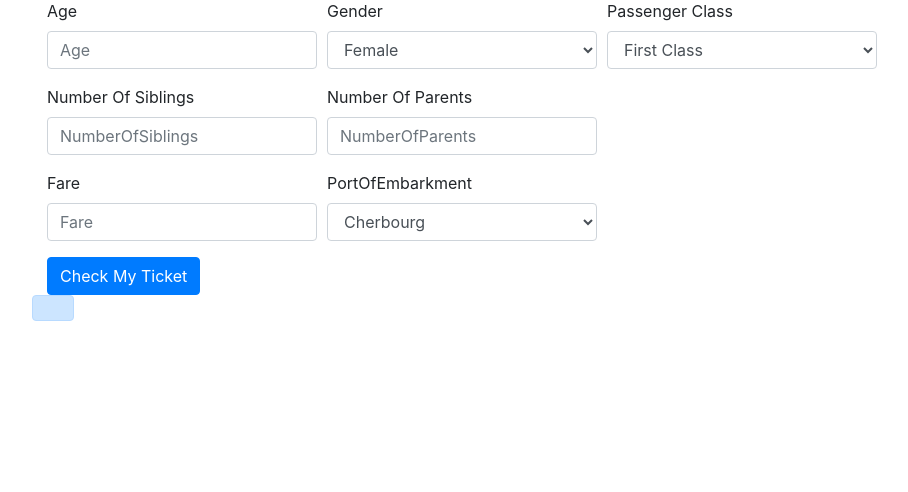
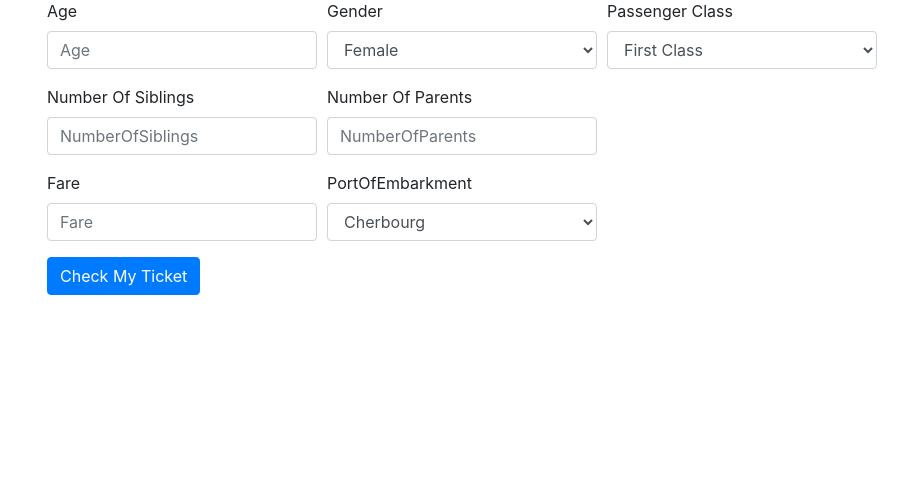
Before and after one commit to ryancollingwood/titanic_ticket_checker, a Flask app: page / in a window 1280 px wide. Shown: the part 57-549 px from the top of the page, without its empty margins (38-946 px from the left). Run offline with Flask 2, Linux system fonts and the light colour scheme; some libraries are stand-ins or nearby versions.

Commit message:
formatting the display of the outcome alert

```diff
--- a/static/js/app.js
+++ b/static/js/app.js
@@ -2,8 +2,11 @@ console.log("App Ready");
 
 d3.select("#doCheckTicket").on("click", (event) => doCheckTicket(event));
 
+d3.select("#alertOutcome").style("display", "none");
+
 function doCheckTicket(event) {
     d3.event.preventDefault();
+    d3.select("#alertOutcome").style("display", "none");
     console.log("Checking Ticket");
 
     let age = d3.select("#inputAge").node().value;
@@ -45,14 +48,17 @@ function showResult(data) {
     console.log(data);
 
     var outcome = "Unknown";
+    let alertOutcomeDisplay = d3.select("#alertOutcome");
 
     if (data["result"][0] == 1) {
         outcome = "Survived";
+        alertOutcomeDisplay.attr("class", "alert alert-success");
     } else if (data["result"][0] == 0) {
         outcome = "Dead";
+        alertOutcomeDisplay.attr("class", "alert alert-info");
     }
 
-    d3.select("#alertOutcome").text(outcome);
-
+    alertOutcomeDisplay.text(outcome);
+    alertOutcomeDisplay.style("display", "block");
 
 }
--- a/templates/index.html
+++ b/templates/index.html
@@ -72,11 +72,20 @@
 
                 </div>
             </div>
-            <button id="doCheckTicket" type="submit" class="btn btn-primary">Check My Ticket</button>
+            <div class="form-row">
+                <div class="form-group col-md-3">
+                    <button id="doCheckTicket" type="submit" class="btn btn-primary">Check My Ticket</button>
+                </div>
+            </div>
         </form>
 
         <div class="row">
-            <div id="alertOutcome" class="alert alert-primary" role="alert">
+            <div class="form-group col-md-12"></div>
+        </div>
+        <div class="row">
+            <div class="form-group col-md-12">
+                <div id="alertOutcome" class="alert alert-primary" role="alert">
+                </div>
             </div>
         </div>
     </div>
```
